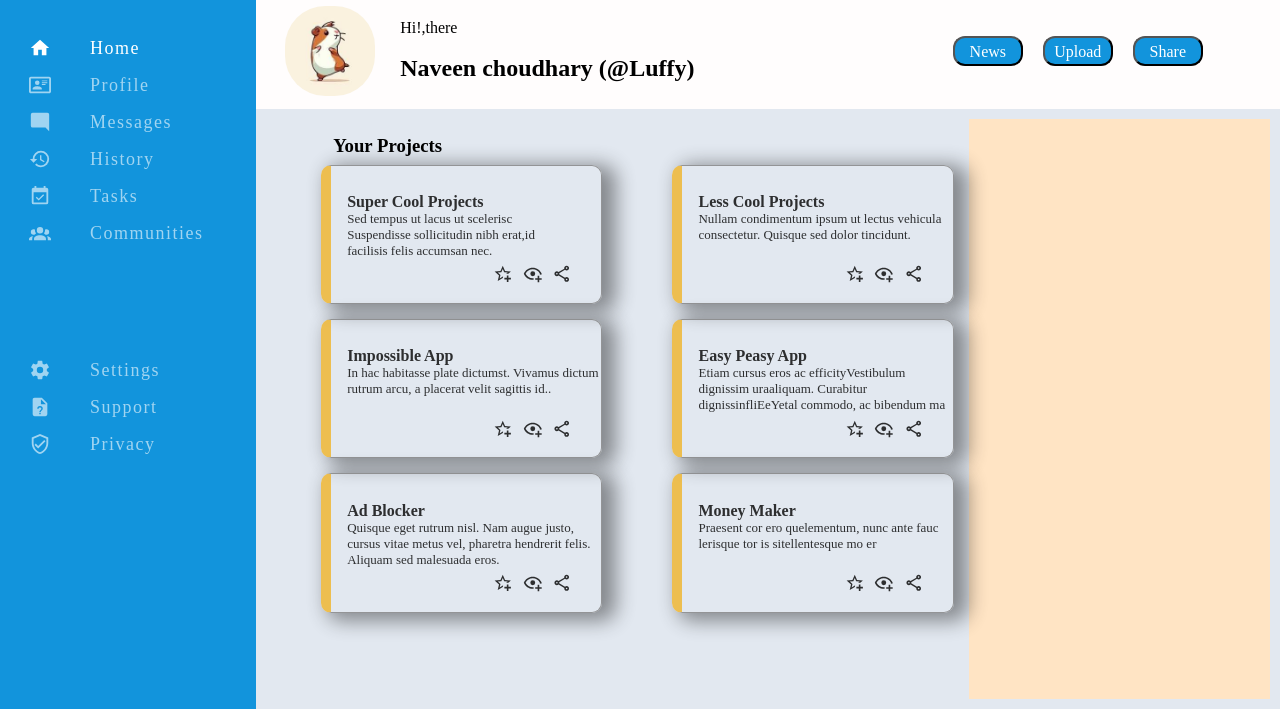
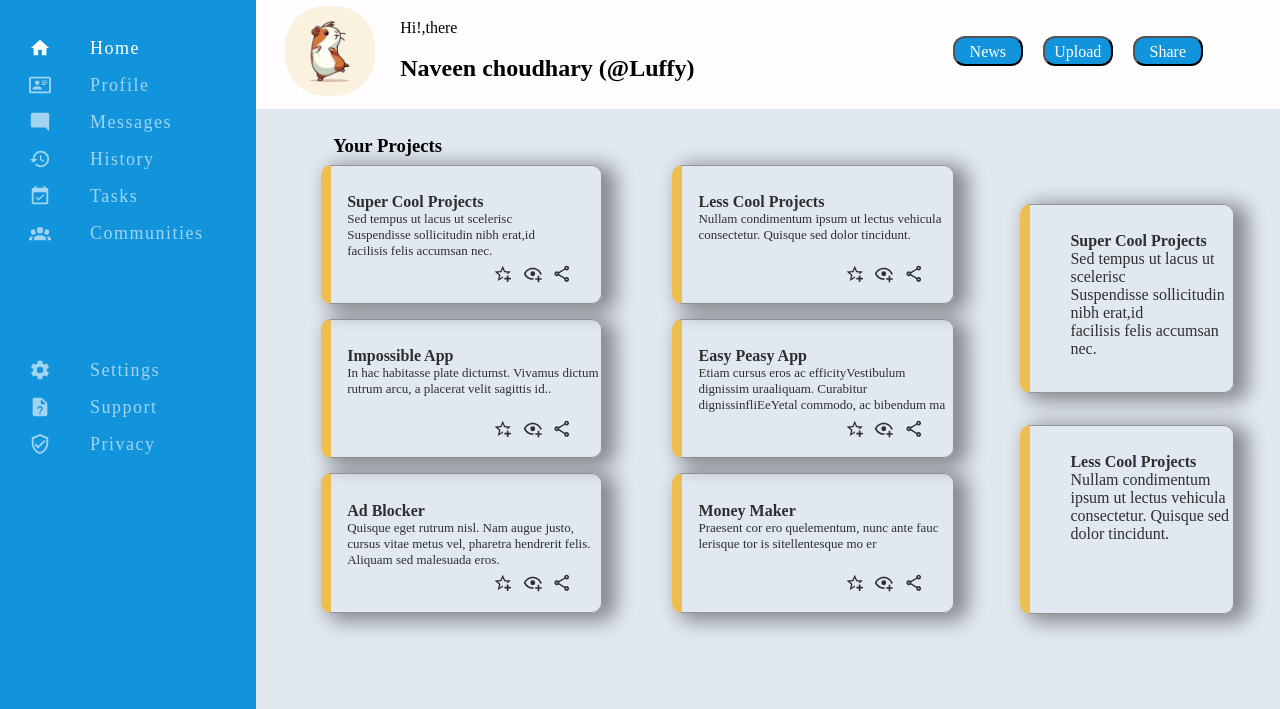
Before and after one commit to NChoudhary16/dashboard, a plain HTML site: page index.html in a window 1280 px wide. Shown: the part 91-800 px from the top of the page. Drawn offline with Linux system fonts and the light colour scheme.

Commit message:
adding last cards

```diff
--- a/index.html
+++ b/index.html
@@ -171,8 +171,16 @@
                     </div>
                 </div>
                 <div class="right">
-                    <div class="long-cards"></div>
-                    <div class="long-cards"></div>
+                   <div class="projects-2">
+                        <div class="longcards">
+                            <h4>Super Cool Projects</h4>
+                            <p>Sed tempus ut lacus ut scelerisc <br> Suspendisse sollicitudin nibh erat,id <br> facilisis felis accumsan nec.
+                            </p>
+                        </div>
+                        <div class="longcards">
+                            <h4>Less Cool Projects</h4>
+                            <p>Nullam condimentum ipsum ut lectus vehicula consectetur. Quisque sed dolor tincidunt.</p>
+                        </div>
                 </div>
             </div>
         </div>
--- a/style.css
+++ b/style.css
@@ -206,7 +206,7 @@ button:hover{
     height: 100%;
     margin-right: 20px;
 }
-.center h3{
+.center h3,.right h3{
     padding-left:4.2rem;
     padding-bottom: .5rem;
 
@@ -252,5 +252,32 @@ button:hover{
     transform: translate(-60% -60%);
 }
 .right{
-    background-color: bisque;
+    /* background-color: bisque; */
+    display: flex;
+    justify-content: center;
+    align-items: center;
+    flex-direction: column;
+    gap: 2rem;
 }
+.projects-2{
+    margin-left: 1rem;
+    display: flex;
+    flex-wrap: wrap;
+    justify-content: space-evenly;
+    gap: 2rem;
+}
+.longcards{
+    border: 1px solid grey;
+    height: 11.8rem;
+    width: 75%;
+    border-left: 10px solid #F0B429;
+    border-radius: 10px ;
+    padding-left: 2.5rem;
+    padding-top: 1.7rem;
+    box-shadow: 10px 4px 20px 4px rgb(0 0 0 / 52%);
+    opacity: .8;
+}
+.longcards:hover{
+    opacity: 1;
+    background-color: #e5d1e8;
+}
```
